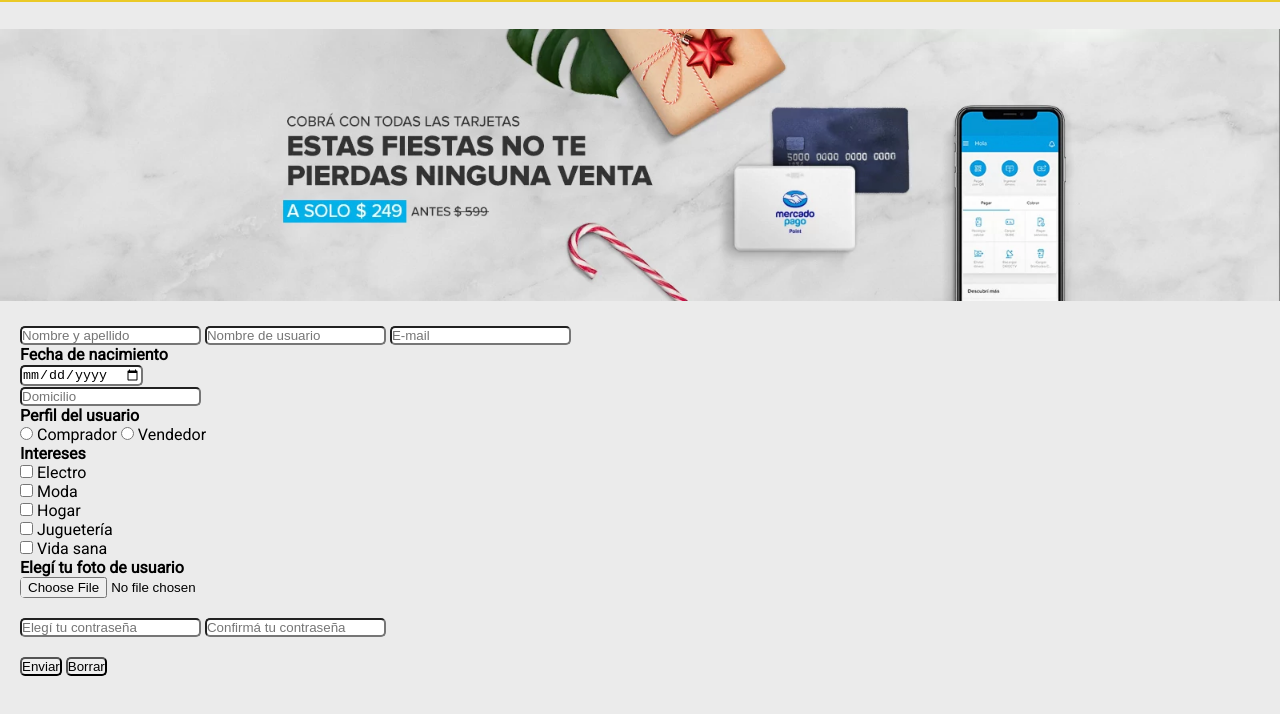
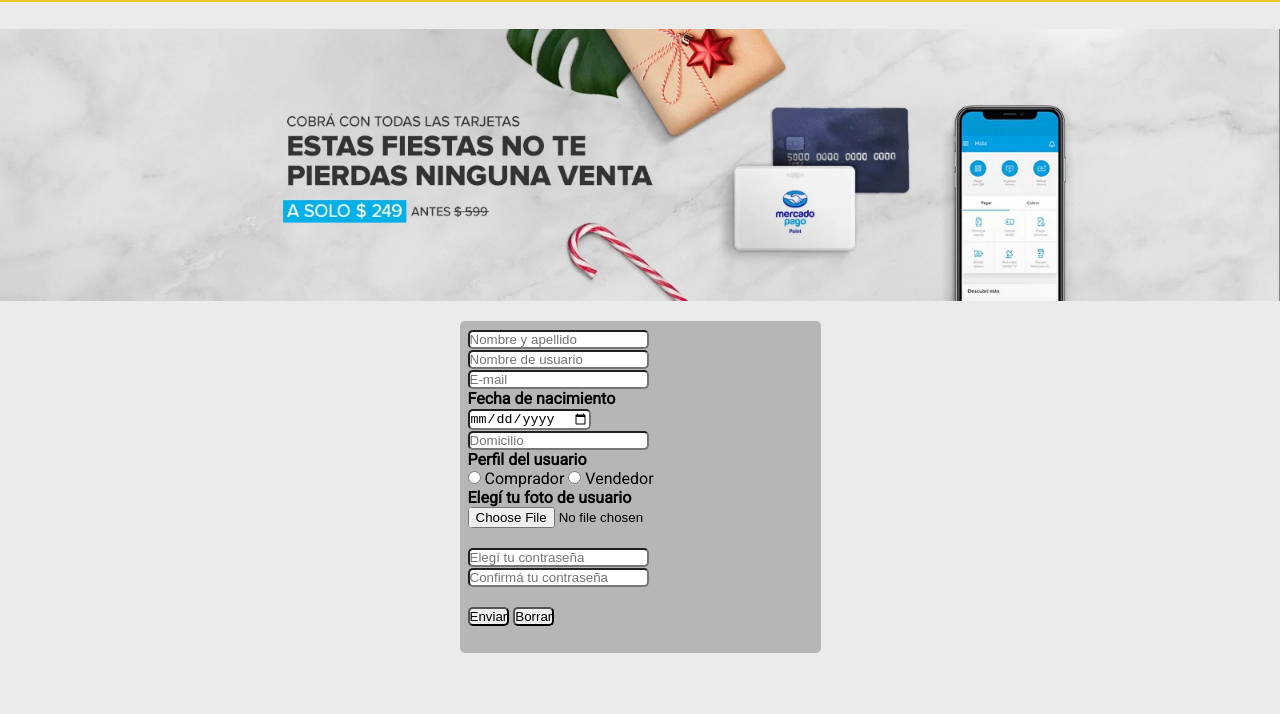
Before and after one commit to Jasson2112/mercadoliebre, a website: page views/register.html in a window 1280 px wide. Shown: the part 88-802 px from the top of the page. Drawn offline with Linux system fonts and the light colour scheme; files that its build step writes are made by us from their sources; files whose address does not match are found by name.

Commit message:
Final Liebre

```diff
--- a/public/css/styles.css
+++ b/public/css/styles.css
@@ -222,6 +222,7 @@
     color: #39b54a;
 }
 
+
 @media (min-width: 361px){
 
     .LS{
@@ -301,6 +302,25 @@
 }
 
 .register , .login {
-    margin: 10px;
     padding: 10px;
+    background-color: rgb(182, 182, 182);
+    border-radius: 5px;
+    display: inline-block;
+    width: 90%;
+    max-width: 361px;
+    position: relative;
+    margin: auto;
+    padding: .5rem;
 }
+
+.form-reglog {
+    display: inline-block;
+    margin-left: auto;
+    margin-right: auto;
+    text-align: left;
+}
+
+.mainregister {
+    margin-top: 1rem;
+    text-align: center;
+}
--- a/views/register.html
+++ b/views/register.html
@@ -5,7 +5,7 @@
         <title>MercadoLiebre</title>
         <meta name="viewport" content="width=device-width, initial-scale=1.0">
         <link href="https://fonts.googleapis.com/css2?family=Roboto&display=swap" rel="stylesheet">
-        <link rel="stylesheet" href="https://cdnjs.cloudflare.com/ajax/libs/font-awesome/5.11.2/css/all.min.css">
+        <link rel="stylesheet" href="https://cdnjs.cloudflare.com/ajax/libs/font-awesome/5.15.3/css/all.min.css">
         <link rel="stylesheet" href="css/styles.css">
     </head>
     <body>
@@ -38,8 +38,9 @@
         <section class="banner">
             <img src="images/img-home-banner.jpg" alt="Banner de ofertas">
         </section>
-        <main class="register">
-            <form action="/" method="POST">
+        <main class= "mainregister">
+            <div class="register">
+            <form class="form-reglog" action="/" method="POST">
                 <input type="text" name="name" placeholder="Nombre y apellido" style="border-radius: 5px;">
                 <input type="text" name="user" placeholder="Nombre de usuario" style="border-radius: 5px;">
                 <input type="email" name="email" placeholder="E-mail" style="border-radius: 5px;">
@@ -57,31 +58,7 @@
                     <label for="sell">Vendedor</label>
                 </div>
 
-                <h4>Intereses</h4>
-                <div class="interests">
-                    <div>
-                        <input type="checkbox" name="interests" value="a" id="a">
-                        <label for="a">Electro</label>
-                    </div>
-                    <div>
-                        <input type="checkbox" name="interests" value="b" id="b">
-                        <label for="b">Moda</label>
-                    </div>
-                    <div>
-                        <input type="checkbox" name="interests" value="c" id="c">
-                        <label for="c">Hogar</label>
-                    </div>
-                    <div>
-                        <input type="checkbox" name="interests" value="d" id="d">
-                        <label for="d">Juguetería</label>
-                    </div>
-                    <div>
-                        <input type="checkbox" name="interests" value="e" id="e">
-                        <label for="e">Vida sana</label>
-                    </div>
-                </div>
-
-                <h4>Elegí tu foto de usuario</h4>
+                     <h4>Elegí tu foto de usuario</h4>
                 <input type="file" name="avatar" style="border-radius: 5px;">
                 <br>
                 <br>
@@ -94,6 +71,7 @@
                 <br>
                 <br>
             </form>
+            </div>
         </main>
         <footer>
         </footer>
```
Also changed, not shown: views/login.html (+10 -4 lines).
